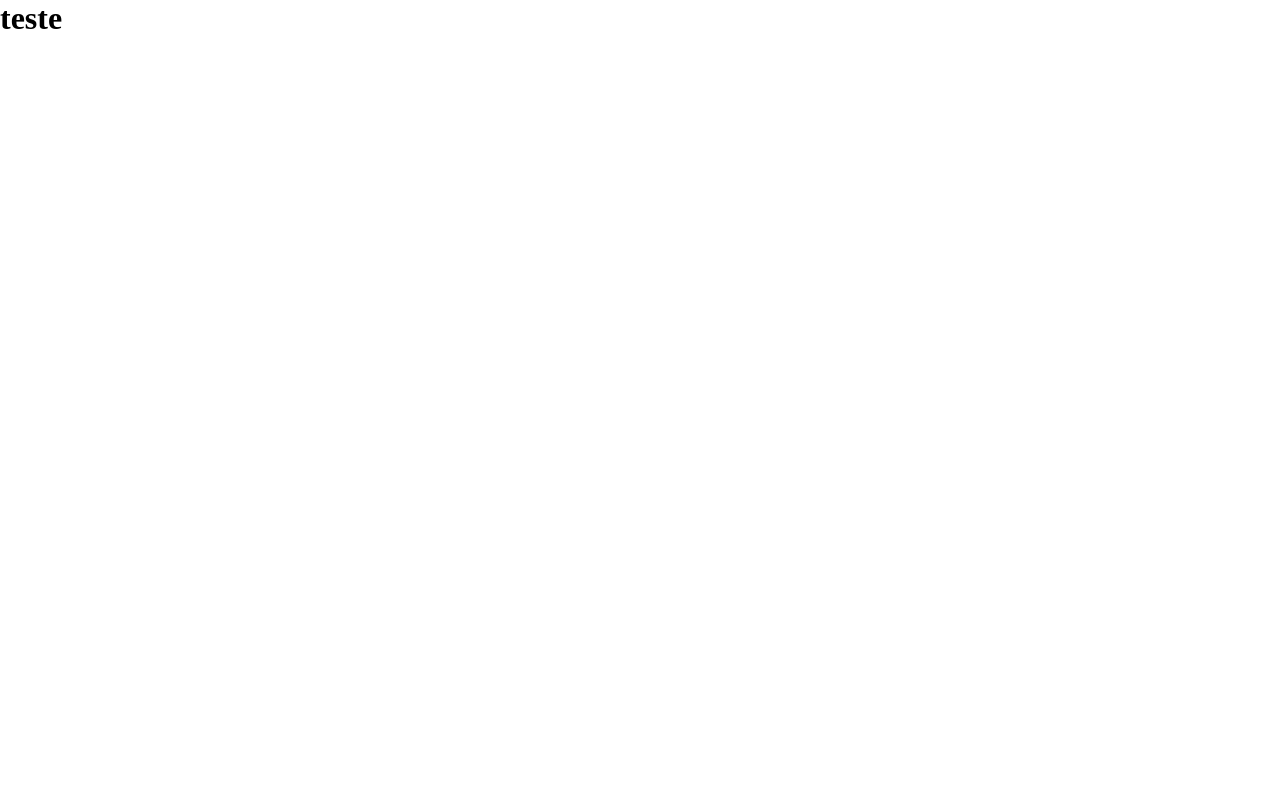
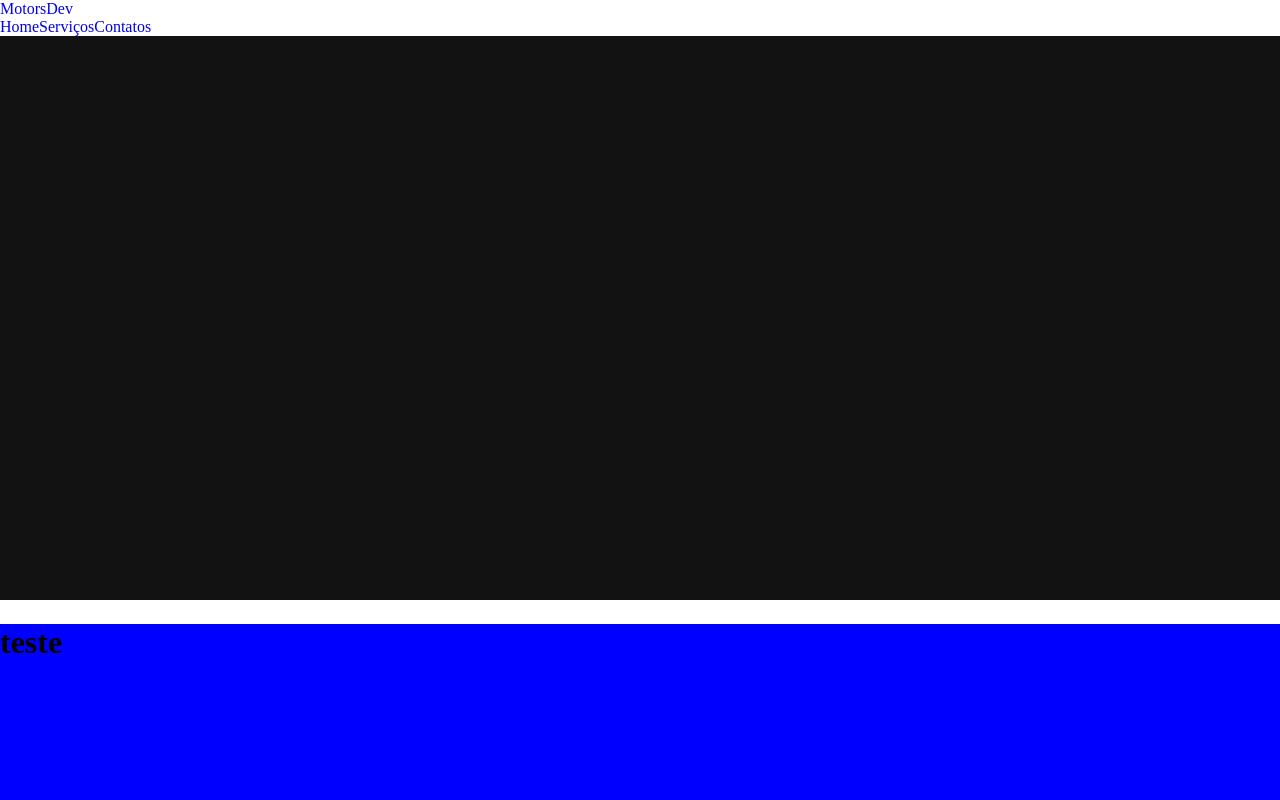
Before and after one commit to leandrfaria/motorsdev, a Next.js app: page / in a window 1280 px wide. Shown: the top 800 px of the page. Built offline with nearby package versions, Linux system fonts and the light colour scheme.

Commit message:
Criando Header

```diff
--- /dev/null
+++ b/src/app/components/header/index.tsx
@@ -0,0 +1,43 @@
+'use client'
+
+import { useState, useEffect } from 'react'
+import styles from './styles.module.scss'
+import Link from 'next/link'
+
+export function Header () {
+
+    const scrollHandler = () => {
+        window.scrollY > 10 ? setTop(false) : setTop(true)
+    }
+
+    const [top,setTop] = useState(true)
+
+    useEffect(() => {
+        const scrollHandler = () => {
+            window.scrollY > 10 ? setTop(false) : setTop(true);
+        };
+
+        window.addEventListener("scroll", scrollHandler);
+        return () => window.removeEventListener("scroll", scrollHandler);
+    }, []);
+
+    return(
+        <header className={`${styles.header} ${!top ? styles.fixed : styles.background}`}>
+            <div className={styles.container}>
+                <div className={styles.content}>
+                    <div className={styles.contentLogo}>
+                        <Link href="/">MotorsDev</Link>
+
+                        <nav className={styles.nav}>
+                            <Link href="/">Home</Link>
+
+                            <Link href="/#servicos">Serviços</Link>
+
+                            <Link href="/#contatos">Contatos</Link>
+                        </nav>
+                    </div>
+                </div>
+            </div>
+        </header>
+    )
+}
--- /dev/null
+++ b/src/app/components/header/styles.module.scss
@@ -0,0 +1,20 @@
+.header {
+    width: 100%;
+    z-index: 99;
+    position: fixed;
+    background-color: #FFF;
+}
+
+.fixed {
+    position: fixed;
+    background-color: rgba(252, 252, 252, 0.73);
+    -webkit-box-shadow: 0px 6px 20px -12px rgba(0, 0, 0, 0.6);
+    -moz-box-shadow: 0px 6px 20px -12px rgba(0, 0, 0, 0.6);
+    box-shadow: 0px 6px 20px -12px rgba(0, 0, 0, 0.6);
+    backdrop-filter: blur(4px);
+}
+
+
+.background {
+    background-color: #FFF;
+}
--- a/src/app/layout.tsx
+++ b/src/app/layout.tsx
@@ -1,16 +1,8 @@
 import type { Metadata } from "next";
-import { Geist, Geist_Mono } from "next/font/google";
 import "./globals.scss";
+import { Header } from "./components/header";
 
-const geistSans = Geist({
-  variable: "--font-geist-sans",
-  subsets: ["latin"],
-});
 
-const geistMono = Geist_Mono({
-  variable: "--font-geist-mono",
-  subsets: ["latin"],
-});
 
 export const metadata: Metadata = {
   title: "Motors Dev",
@@ -24,7 +16,8 @@ export default function RootLayout({
 }>) {
   return (
     <html lang="en">
-      <body className={`${geistSans.variable} ${geistMono.variable}`}>
+      <body>
+        <Header/>
         {children}
       </body>
     </html>
--- a/src/app/page.tsx
+++ b/src/app/page.tsx
@@ -1,7 +1,16 @@
 export default function Home() {
   return (
     <main>
-      <h1>teste</h1>
+      <div style={{width:"100%", height: 600, backgroundColor: "#121212", marginBottom: 24}}>
+        <h1>teste</h1>
+      </div>
+      <div style={{width:"100%", height: 600, backgroundColor: "blue", marginBottom: 24}}>
+        <h1>teste</h1>
+      </div>
+      <div style={{width:"100%", height: 600, backgroundColor: "red", marginBottom: 24}}>
+        <h1>teste</h1>
+      </div>
+
     </main>
   );
 }
```
